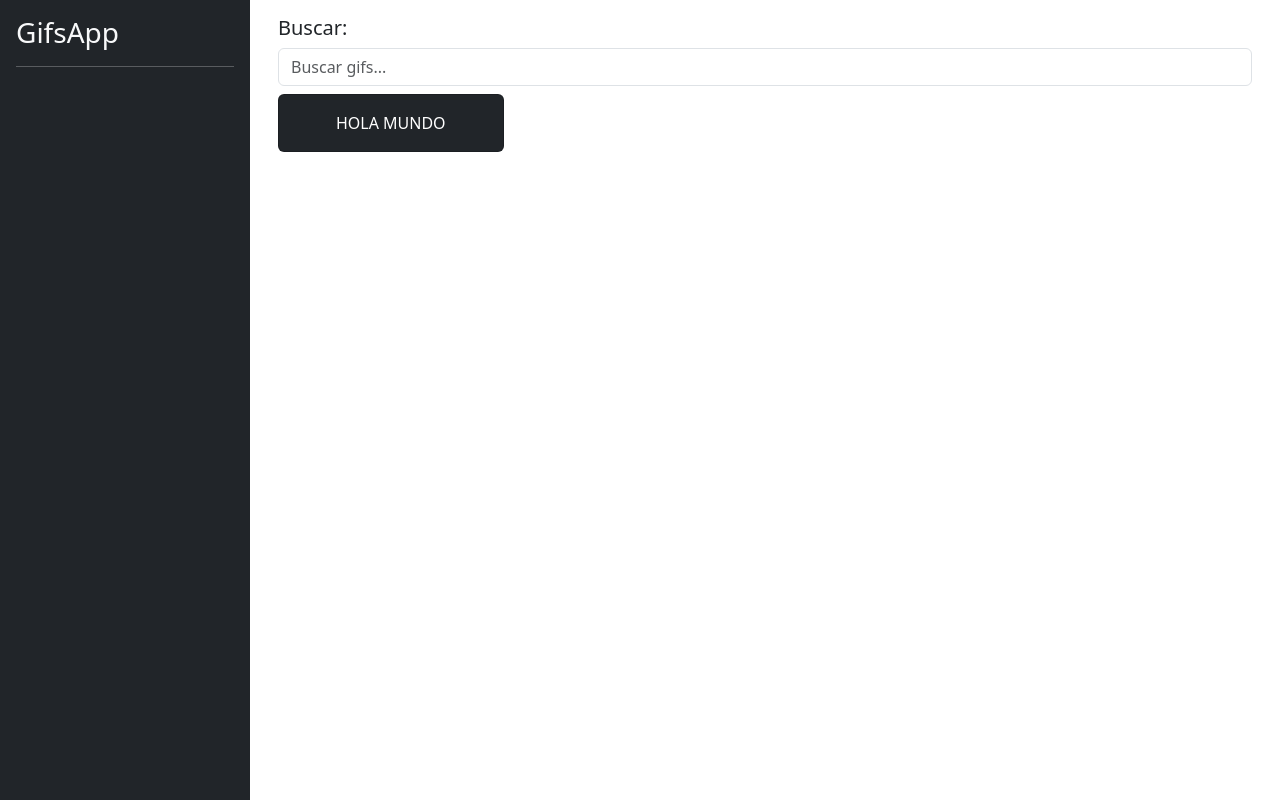
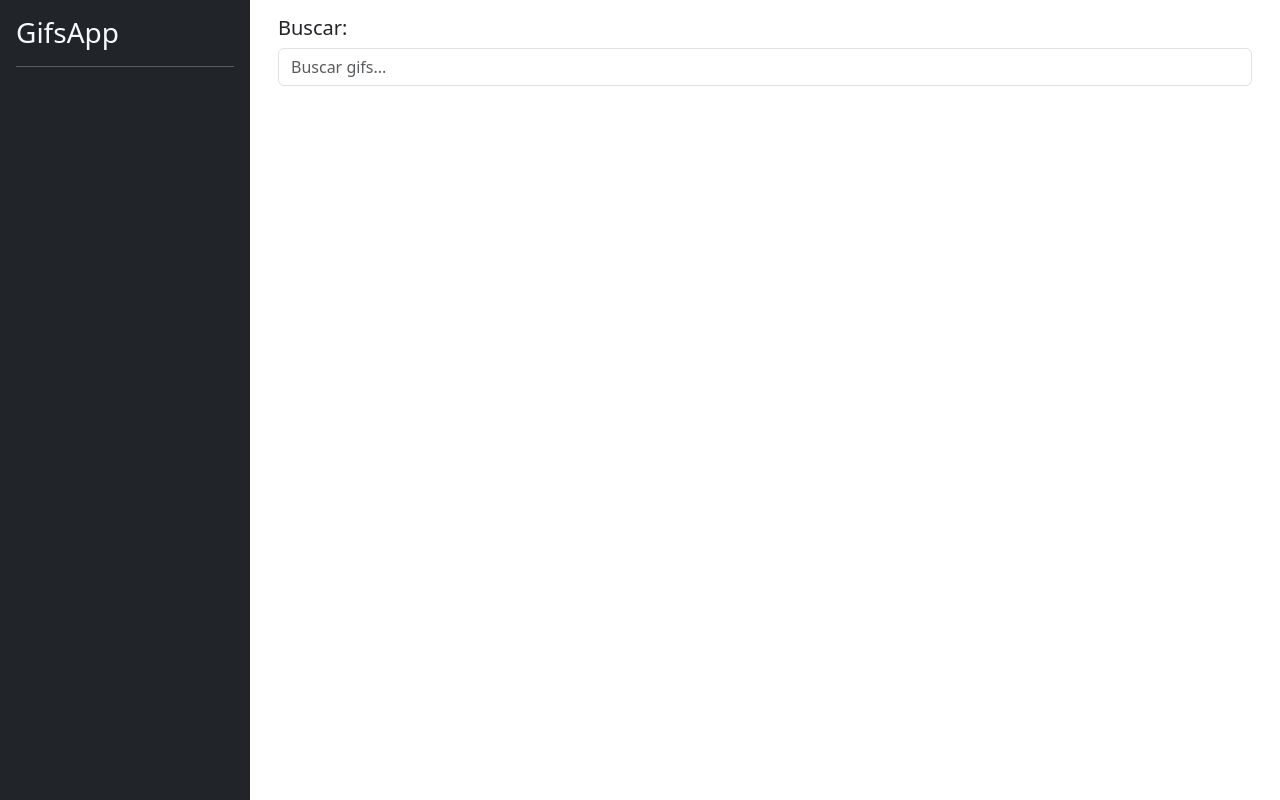
Before and after one commit to Jeff6029/gifs-app, an Angular app: page / in a window 1280 px wide. Built offline with nearby package versions, Linux system fonts and the light colour scheme.

Commit message:
Pasar el listado de Gifs al componente para empezr a pintarlos

```diff
--- a/src/app/gifs/components/card-list/card-list.component.html
+++ b/src/app/gifs/components/card-list/card-list.component.html
@@ -1,10 +1,12 @@
 <div class="row">
-  <div class="col-md-3 col-sm-6">
+  <div
+    *ngFor="let gif of gifs"
+    class="col-md-3 col-sm-6">
       <div class="text-center card mb-2 bg-dark">
         <!-- IMAGEN GIFS -->
         <div class="card-body text-white">
           <p class="card-text">
-          HOLA MUNDO
+            {{ gif.title }}
           </p>
         </div>
       </div>
--- a/src/app/gifs/components/card-list/card-list.component.ts
+++ b/src/app/gifs/components/card-list/card-list.component.ts
@@ -1,4 +1,5 @@
-import { Component } from '@angular/core';
+import { Component, Input } from '@angular/core';
+import { Gif } from '../../interfaces/gifs.interfaces';
 
 @Component({
   selector: 'gifs-card-list',
@@ -8,5 +9,7 @@
   styleUrl: './card-list.component.css'
 })
 export class CardListComponent {
+  @Input()
+  public gifs: Gif[] = [];
 
 }
--- a/src/app/gifs/gifs.module.ts
+++ b/src/app/gifs/gifs.module.ts
@@ -18,6 +18,7 @@
   ],
   exports: [
     HomePageComponent,
+    CardListComponent
   ]
 })
 export class GifsModule { }
--- a/src/app/gifs/pages/home/home-page.component.html
+++ b/src/app/gifs/pages/home/home-page.component.html
@@ -6,7 +6,7 @@
 
   <div class="col-12 pt-2">
     <!-- Listado Gifs -->
-    <gifs-card-list> </gifs-card-list>
+    <gifs-card-list [gifs]="gifs"> </gifs-card-list>
 
   </div>
 </div>
--- a/src/app/gifs/pages/home/home.component.ts
+++ b/src/app/gifs/pages/home/home.component.ts
@@ -1,4 +1,6 @@
 import { Component } from '@angular/core';
+import { GifsService } from '../../services/gifs.service';
+import { Gif } from '../../interfaces/gifs.interfaces';
 
 @Component({
   selector: 'gifs-home-page',
@@ -9,4 +11,10 @@
 })
 export class HomePageComponent {
 
+  constructor( private gifsService: GifsService ) {}
+
+  get gifs(): Gif[] {
+    return this.gifsService.gifList;
+  }
+
 }
--- a/src/app/gifs/services/gifs.service.ts
+++ b/src/app/gifs/services/gifs.service.ts
@@ -43,8 +43,7 @@
 
     this.http.get<SearchResponse>(`${this.serviceUrl}/search`, { params })
       .subscribe( (response) => {
-        this.gifList = response.data
-        console.log( {gifs: this.gifList} );
+        this.gifList = response.data;
       });
   }
 }
```
Lines whose indentation alone changed are shown as unchanged.
